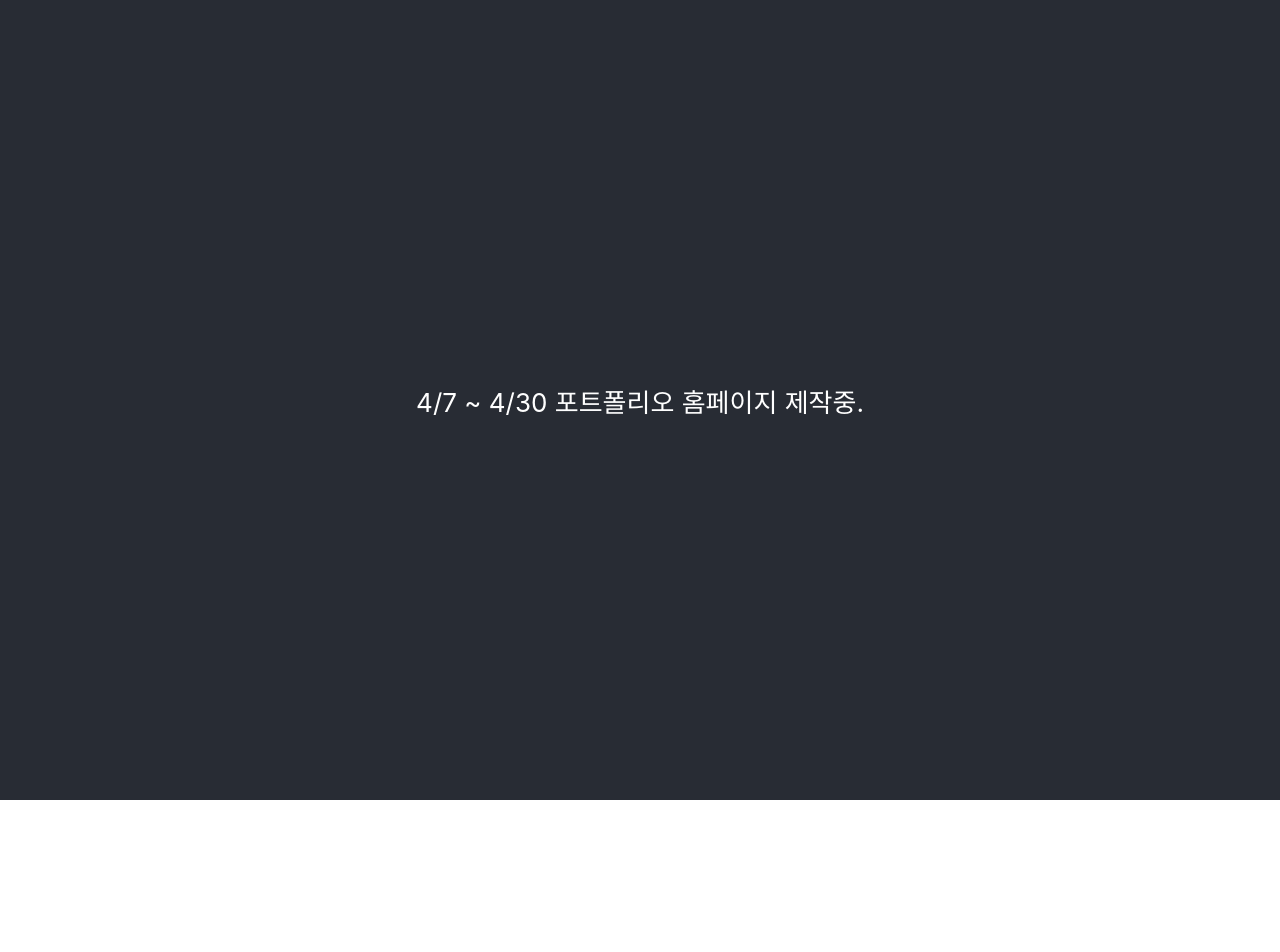
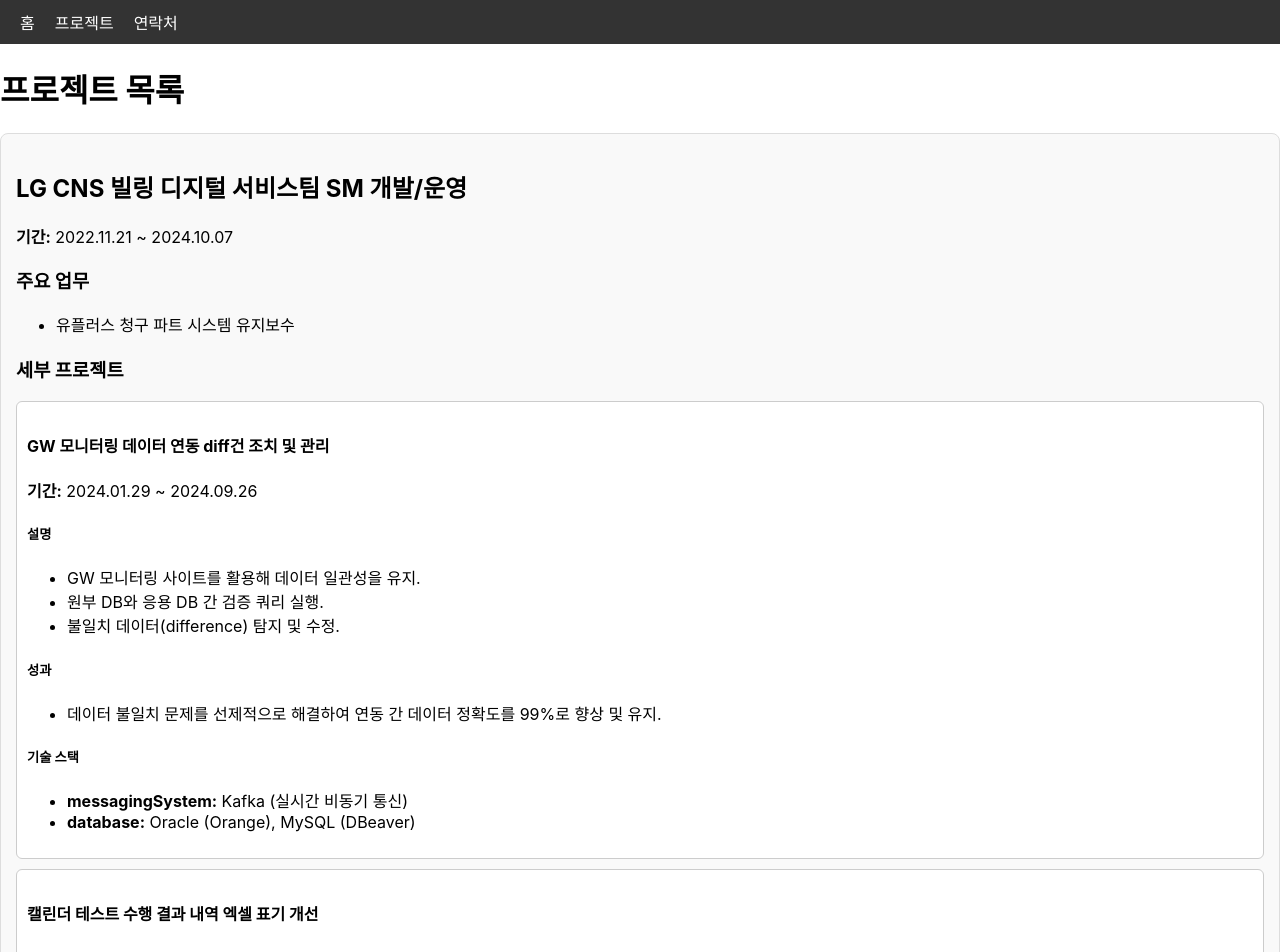
Before and after one commit to seulgae/seulgae.github.io, a React (Create React App) app: page /ProjectsList in a window 1280 px wide. Shown: the top 952 px of the page. Before the commit the page ends 800 px from the top, so only its background shows below. Built offline with nearby package versions, Linux system fonts and the light colour scheme.

Commit message:
포트폴리오 페이지 초안 디자인 V1

```diff
--- a/src/App.js
+++ b/src/App.js
@@ -1,13 +1,20 @@
-import logo from './logo.svg';
-import './App.css';
+import React from "react";
+import { BrowserRouter as Router, Route, Routes } from "react-router-dom";
+import Navbar from "./components/Navbar";
+import Home from "./pages/Home";
+import ProjectsList from "./pages/ProjectsList";
+import Contact from "./pages/Contact";
 
 function App() {
   return (
-    <div className="App">
-      <header className="App-header">
-        <p>4/7 ~ 4/30 포트폴리오 홈페이지 제작중.</p>
-      </header>
-    </div>
+    <Router>
+      <Navbar />
+      <Routes>
+        <Route path="/" element={<Home />} />
+        <Route path="/ProjectsList" element={<ProjectsList />} />
+        <Route path="/contact" element={<Contact />} />
+      </Routes>
+    </Router>
   );
 }
 
--- /dev/null
+++ b/src/components/Navbar.js
@@ -0,0 +1,14 @@
+import React from "react";
+import { Link } from "react-router-dom";
+
+function Navbar() {
+  return (
+    <nav style={{ padding: "10px", background: "#333", color: "#fff" }}>
+      <Link to="/" style={{ margin: "10px", color: "#fff", textDecoration: "none" }}>홈</Link>
+      <Link to="/ProjectsList" style={{ margin: "10px", color: "#fff", textDecoration: "none" }}>프로젝트</Link>
+      <Link to="/contact" style={{ margin: "10px", color: "#fff", textDecoration: "none" }}>연락처</Link>
+    </nav>
+  );
+}
+
+export default Navbar;
--- /dev/null
+++ b/src/pages/Contact.js
@@ -0,0 +1,14 @@
+import React from "react";
+
+function Contact() {
+  return (
+    <div style={{ padding: "20px" }}>
+      <h1>연락처</h1>
+      <p>이메일: r1605866@email.com</p>
+      <p>GitHub: <a href="https://github.com/seulgae" target="_blank" rel="noopener noreferrer">SeulgaeGithub</a></p>
+      <p>Blog: <a href="https://doltae.tistory.com/" target="_blank" rel="noopener noreferrer">SeulgaeBlog</a></p>
+    </div>
+  );
+}
+
+export default Contact;
--- /dev/null
+++ b/src/pages/Home.js
@@ -0,0 +1,12 @@
+import React from "react";
+
+function Home() {
+  return (
+    <div style={{ padding: "20px" }}>
+      <h1>Seulgae Portfollo Main Page 🚀</h1>
+      <p>Seulgae Dev Main Page 제작중.</p>
+    </div>
+  );
+}
+
+export default Home;
--- /dev/null
+++ b/src/pages/Projects.js
@@ -0,0 +1,83 @@
+const projects = [
+    {
+      projectName: "LG CNS 빌링 디지털 서비스팀 SM 개발/운영",
+      period: "2022.11.21 ~ 2024.10.07",
+      mainTasks: [
+        "유플러스 청구 파트 시스템 유지보수"
+      ],
+      projects: [
+        {
+          title: "GW 모니터링 데이터 연동 diff건 조치 및 관리",
+          period: "2024.01.29 ~ 2024.09.26",
+          description: [
+            "GW 모니터링 사이트를 활용해 데이터 일관성을 유지.",
+            "원부 DB와 응용 DB 간 검증 쿼리 실행.",
+            "불일치 데이터(difference) 탐지 및 수정."
+          ],
+          achievements: [
+            "데이터 불일치 문제를 선제적으로 해결하여 연동 간 데이터 정확도를 99%로 향상 및 유지."
+          ],
+          techStack: {
+            messagingSystem: "Kafka (실시간 비동기 통신)",
+            database: ["Oracle (Orange)", "MySQL (DBeaver)"]
+          }
+        },
+        {
+          title: "캘린더 테스트 수행 결과 내역 엑셀 표기 개선",
+          period: "2024.01.26 ~ 2024.02.22",
+          description: [
+            "테스트 수행 결과 데이터를 자동화된 방식으로 엑셀 형식에 출력.",
+            "기존 자바 I/O 기반의 데이터 처리 로직을 개선하여 Apache POI를 활용한 엑셀 파일 생성 및 처리 기능을 구현."
+          ],
+          achievements: [
+            "운영자가 텍스트 파일을 엑셀로 수작업 변환할 필요 없이, 결과를 바로 전달할 수 있는 환경을 구축하여 편의성 증대."
+          ],
+          techStack: {
+            backend: "Spring Batch",
+            buildTools: "Maven",
+            library: "Apache POI",
+            database: "Oracle",
+            tools: ["Jenkins", "SecureCRT", "Trusted Orange", "UplusStudio"]
+          }
+        },
+        {
+          title: "유플러스, MVNO 이메일 청구서 13종 표기 개선",
+          period: "2023.05.31 ~ 2023.08.26",
+          description: [
+            "이메일 청구서 내 휴대폰 이용 내역에 대한 셀 병합 조건 추가 및 수정.",
+            "청구서 하단 문구를 요구사항에 맞게 수정 및 반영하여 고객이 필요한 정보를 명확히 이해할 수 있도록 개선.",
+            "이메일 템플릿의 구조를 개선하여 다양한 청구서 유형에 대응 가능하도록 작업."
+          ],
+          achievements: [
+            "고객이 이메일 청구서에서 휴대폰 이용 내역을 보다 쉽게 확인할 수 있게 되어 정보 전달의 효율성 향상."
+          ],
+          techStack: {
+            frontend: ["HTML5", "CSS", "JavaScript"],
+            fileTransfer: "SFTP (FileZilla)",
+            tools: ["Trusted Orange", "EditPlus(HTML)"]
+          }
+        },
+        {
+          title: "V컬러링 Biz 상품의 개인 과금 유형 추가 개발",
+          period: "2023.02.01 ~ 2023.03.23",
+          description: [
+            "개인 과금 유형 추가를 위해 연동 파일(B, C, D)을 신규로 정의 및 추가.",
+            "SFTP 서버와 연동하여 파일 업로드 프로세스를 구현."
+          ],
+          achievements: [
+            "기존 하나의 배치 프로그램이 한 가지 작업만 처리할 수 있었던 구조를 다양한 파일을 처리할 수 있도록 개선하여 작업 효율성을 향상.",
+            "자동화된 파일 업로드 프로세스를 통해 수동 작업을 축소시켜 운영자 편의성 증대."
+          ],
+          techStack: {
+            backend: "Spring Batch",
+            buildTools: "Maven",
+            database: "Oracle (Orange)",
+            server: "Linux",
+            tools: ["Jenkins", "SecureCRT", "Trusted Orange", "UplusStudio"]
+          }
+        }
+      ]
+    }
+  ];
+
+  export default projects;
--- /dev/null
+++ b/src/pages/ProjectsList.js
@@ -0,0 +1,73 @@
+import React from "react";
+import projects from "./Projects"; // 프로젝트 데이터 import
+
+const ProjectsList = () => {
+  return (
+    <div>
+      <h1>  프로젝트 목록</h1>
+      {projects.map((project, index) => (
+        <div key={index} style={styles.projectContainer}>
+          <h2>{project.projectName}</h2>
+          <p><strong>기간:</strong> {project.period}</p>
+          <h3>주요 업무</h3>
+          <ul>
+            {project.mainTasks.map((task, i) => (
+              <li key={i}>{task}</li>
+            ))}
+          </ul>
+
+          <h3>세부 프로젝트</h3>
+          {project.projects.map((subProject, j) => (
+            <div key={j} style={styles.subProjectContainer}>
+              <h4>{subProject.title}</h4>
+              <p><strong>기간:</strong> {subProject.period}</p>
+
+              <h5>설명</h5>
+              <ul>
+                {subProject.description.map((desc, k) => (
+                  <li key={k}>{desc}</li>
+                ))}
+              </ul>
+
+              <h5>성과</h5>
+              <ul>
+                {subProject.achievements.map((achievement, m) => (
+                  <li key={m}>{achievement}</li>
+                ))}
+              </ul>
+
+              <h5>기술 스택</h5>
+              <ul>
+                {Object.entries(subProject.techStack).map(([key, value], n) => (
+                  <li key={n}>
+                    <strong>{key}:</strong> {Array.isArray(value) ? value.join(", ") : value}
+                  </li>
+                ))}
+              </ul>
+            </div>
+          ))}
+        </div>
+      ))}
+    </div>
+  );
+};
+
+// 간단한 스타일 추가
+const styles = {
+  projectContainer: {
+    border: "1px solid #ddd",
+    padding: "15px",
+    margin: "15px 0",
+    borderRadius: "8px",
+    backgroundColor: "#f9f9f9"
+  },
+  subProjectContainer: {
+    border: "1px solid #ccc",
+    padding: "10px",
+    margin: "10px 0",
+    borderRadius: "6px",
+    backgroundColor: "#ffffff"
+  }
+};
+
+export default ProjectsList;
```
Also changed, not shown: package.json (+3 -5 lines), public/index.html (+0 -22 lines), 1 other file (tests, documents, lock files or other folders).
